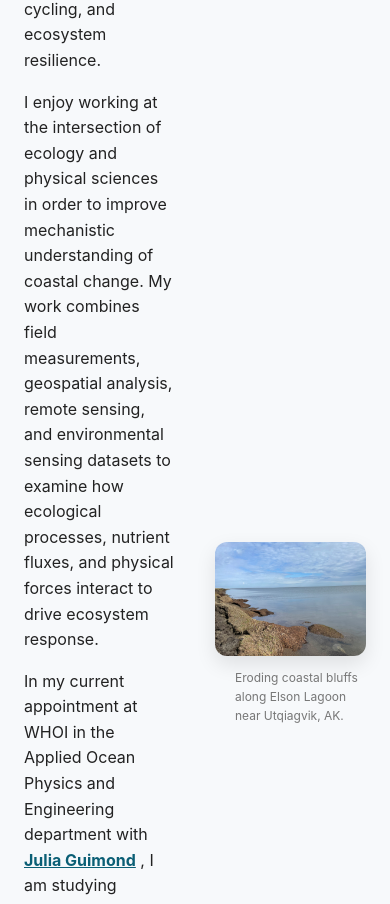
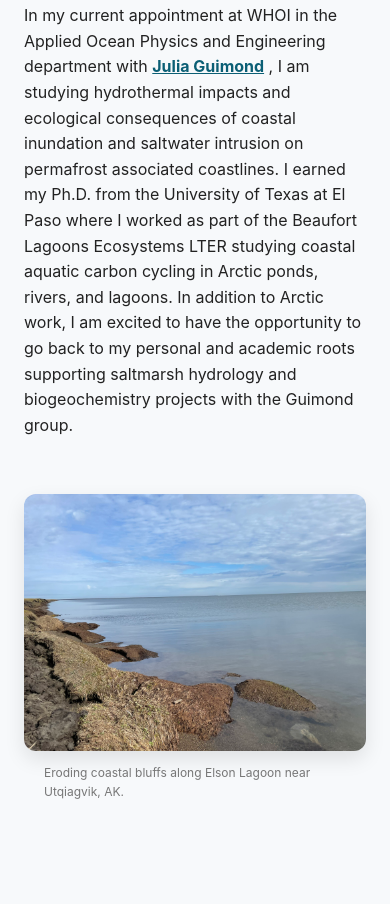
Before and after one commit to alinaCO2spera/alinaCO2spera.github.io, a plain HTML site: page index.html in a window 390 px wide. Shown: the part 1418-2322 px from the top of the page. Drawn offline with Linux system fonts and the light colour scheme.

Commit message:
Mobile Update

```diff
--- a/index.html
+++ b/index.html
@@ -179,6 +179,19 @@ section {
   margin-top: 0.3rem;
   padding-left: 1.25rem;
 }
+@media (max-width: 768px) {
+  .about-container {
+    flex-direction: column;
+  }
+
+  .about-image {
+    order: 2;  /* puts image BELOW text */
+  }
+
+  .about-text {
+    order: 1;
+  }
+}
   </style>
 </head>
 
```
